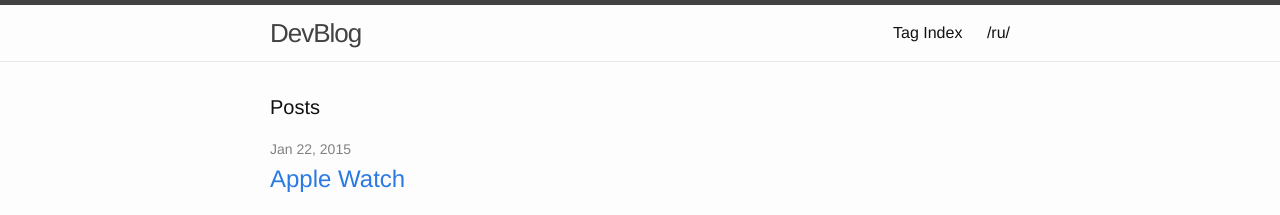
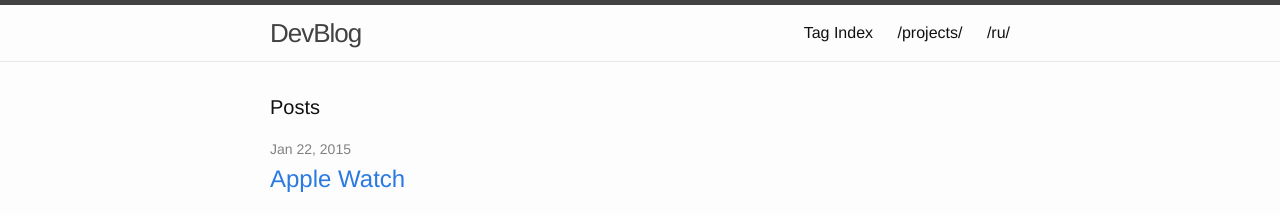
Before and after one commit to famer/blog, a Jekyll site: the page built from index.html, in a window 1280 px wide and 900 px high. Shown: the top 215 px of the window. Built offline with Jekyll 4.4.1, drawn with Linux system fonts in a browser that asks for light colours.

Commit message:
projects relink

```diff
--- a/projects.md
+++ b/projects.md
@@ -1,4 +1,5 @@
 ---
+title: /projects/
 permalink: /projects/
 ---
-projects relink
+description: projects relink
```
